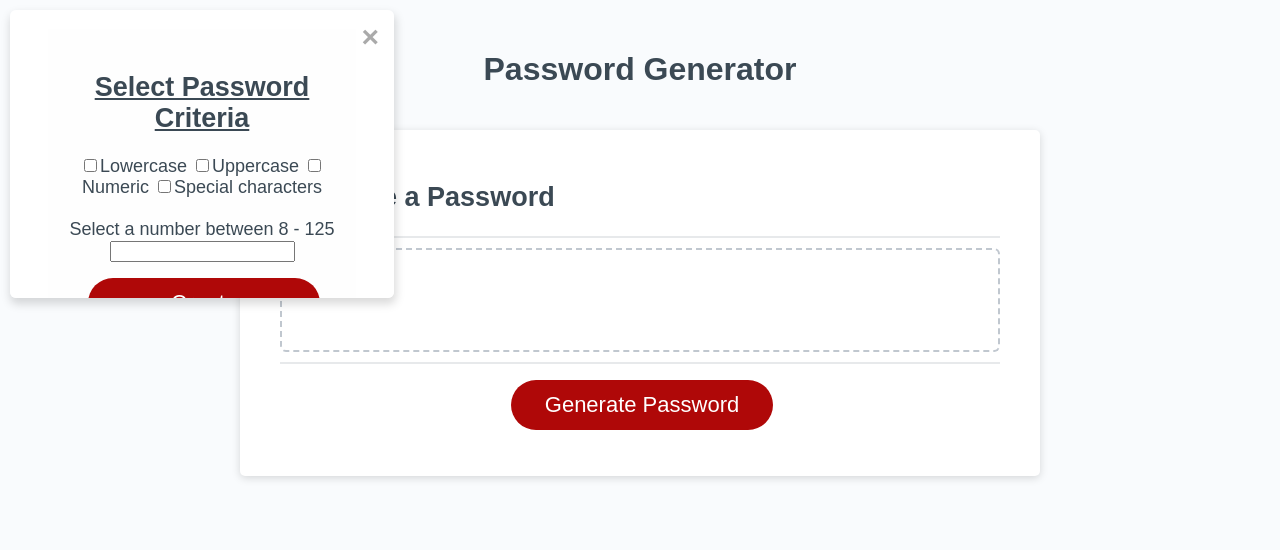
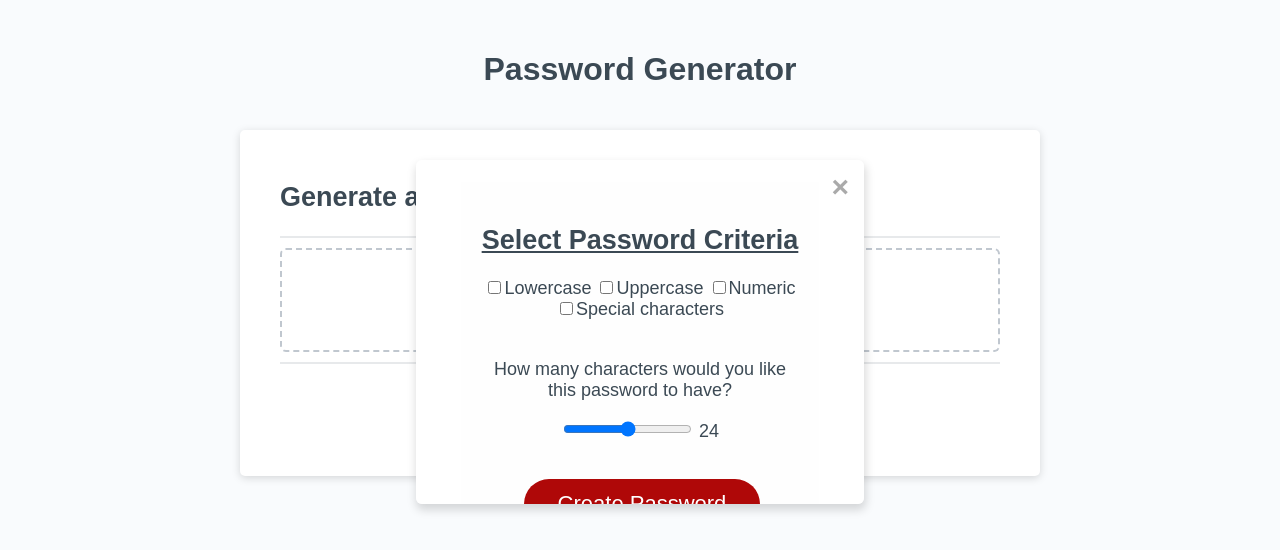
Before and after one commit to jneuner21/Javascript_DU_CBC, a plain HTML site: page index.html in a window 1280 px wide. Both pictures are taken after a click on the button "Generate Password". Drawn offline with Linux system fonts and the light colour scheme.

Commit message:
added sliding bar to model in html, modified javascript to react to all button pushes but not checks in checkbox, resized styling to fit page when model pops up in css

```diff
--- a/index.html
+++ b/index.html
@@ -36,12 +36,14 @@
                 <input type="checkbox" id= "specialCharacters" name="Special Characters">Special characters</label>
                 <br>
                 <br>
-                <form>
-                  <label for="characterinput">Select a number between 8 - 125</label>
+                <div class="slidecontainer">
+                  <p>How many characters would you like this password to have? </p>
+                  <input type="range" min="8" max="125" class="slider" id="characterSlider" oninput="this.nextElementSibling.value = this.value">
+                  <output>24</output>
                   <br>
-                  <input type="text"></label>
-                </form>
-                <button id="generate" class="btn">Create Password</button>
+                  <br>
+                </div>
+                <button id="generateCriteria" class="btn">Create Password</button>
               </div>
             </div>
         </div>
--- a/script.js
+++ b/script.js
@@ -1,22 +1,35 @@
-// Assignment Code
 var generateBtn = document.querySelector("#generate");
-var modal = document.querySelector("#Modal")
+var modal= document.querySelector("#Modal")
+
+var lowerCase= ["a", "b", "c", "d", "e", "f", "g", "h", "i", "j", "k", "l", "m", "n", "o", "p", "q", "r", "s", "t", "u", "v", "w", "x", "y", "z"]
+var upperCase= ["A", "B", "C", "D", "E", "F", "G", "H", "I", "J", "K", "L", "M", "N", "O", "P", "Q", "R", "S", "T", "U", "V", "W", "X", "Y", "Z"]
+var numeric= ["0", "1", "2", "3", "4", "5", "6", "7", "8", "9"]
+var specialCharacter= ["!", "#", "$", "%", "&", "(", ")", "*", "+", "-", ".", "/", ":", ";", "<", "=", ">", "?", "@", "[", "_", "~"]
+
+var lowerCaseBox= document.querySelector("#lowerCase:checked") == null;
+var upperCaseBox= document.querySelector("#upperCase:checked") == null;
+var numericBox= document.querySelector("#numeric:checked") == null;
+var specialCharacterBox= document.querySelector("#specialCharacters:checked") ==null;
+
+var closeButton = document.querySelector("#Close")
+
+//var randomChoice = ComputerChoice[index];
 
 // Write password to the #password input
 function writePassword() {
   //var password = generatePassword();
-  // var passwordText = document.querySelector("#password");
+  var passwordText = document.querySelector("#password");
 
   //passwordText.value = password;
   modal.style.display = "block";
 
 }
 
+
+
 generateBtn.addEventListener("click", writePassword);
-
-var closeButton = document.querySelector("#Close")
-
-closeButton.addEventListener("click", close)
+closeButton.addEventListener("click", close);
+generateCriteria.addEventListener("click", close);
 
 function close(){
   modal.style.display = "none"
--- a/style.css
+++ b/style.css
@@ -120,14 +120,17 @@ button[disabled] {
 
 .modal {
   position: fixed;
-  left: 10px;
-  top: 10px;
-  width: 30%;
-  height: 36%;
+  overflow-y: hidden;
+  display: none;
+  left: 32.5%;
+  top: 20%;
+  width: 35%;
+  height: 43%;
   overflow: auto;
   background-color: white;
   box-shadow: rgba(0, 0, 0, 0.15) 1px 5px 10px 1px;
   border-radius: 6px;
+  overflow: none;
 }
 
 .modal-content {
```
